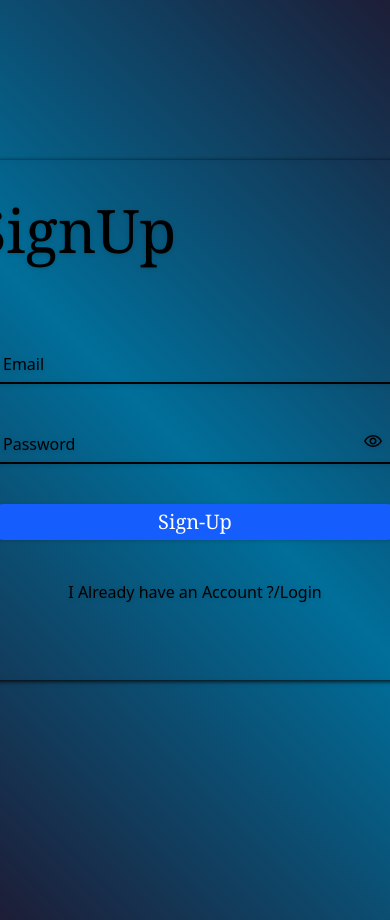
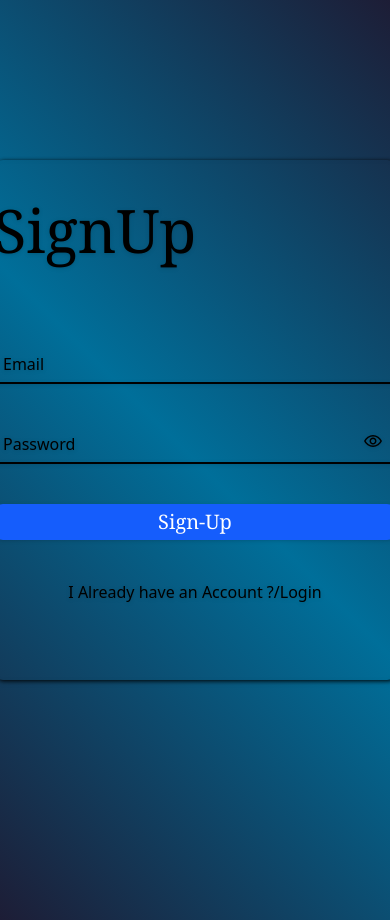
Before and after one commit to Bagavathisingh/Meta_Learn, a React (Vite) app: page /signUp in a window 390 px wide. Shown: the top 920 px of the page. Built offline with nearby package versions, Linux system fonts and the light colour scheme; no server answers.

Commit message:
responsive change

```diff
--- a/src/components/register.jsx
+++ b/src/components/register.jsx
@@ -30,8 +30,8 @@ export default function Register(){
     return(
         <>
         <div id="loginBack" className=" bg-blue-100 h-230 w-full shirnk-1 flex flex-col justify-center items-center">
-            <div className="drop-shadow rounded-lg h-130 w-110 p-10 md:h-100 md:w-150 mb-20 flex justify-center items-center">
-                <h1 className="absolute mb-85 mr-50 text-6xl -m-10 md:mt-10 md:-ml-30 font-serif cursor-default ">SignUp</h1>
+            <div className="drop-shadow rounded-lg h-130 w-100 p-10 md:h-100 md:w-150 mb-20 flex justify-center items-center">
+                <h1 className="absolute mb-85 mr-40 text-6xl -m-10 md:mt-10 md:-ml-30 font-serif cursor-default">SignUp</h1>
                 <form onSubmit={SignUpHandle} className=" h-30 flex mb-10 flex-col justify-between gap-10 p-1">
                     <div className="h-10 w-100 border-b-2">
                     <input required onChange={(e)=>setusername(e.target.value)} className="p-2 h-10 w-full placeholder:text-black outline-none focus:placeholder-transparent transition duration-300 ease-in-out" type="mail" name="username" id="username" placeholder="Email"/>
```
